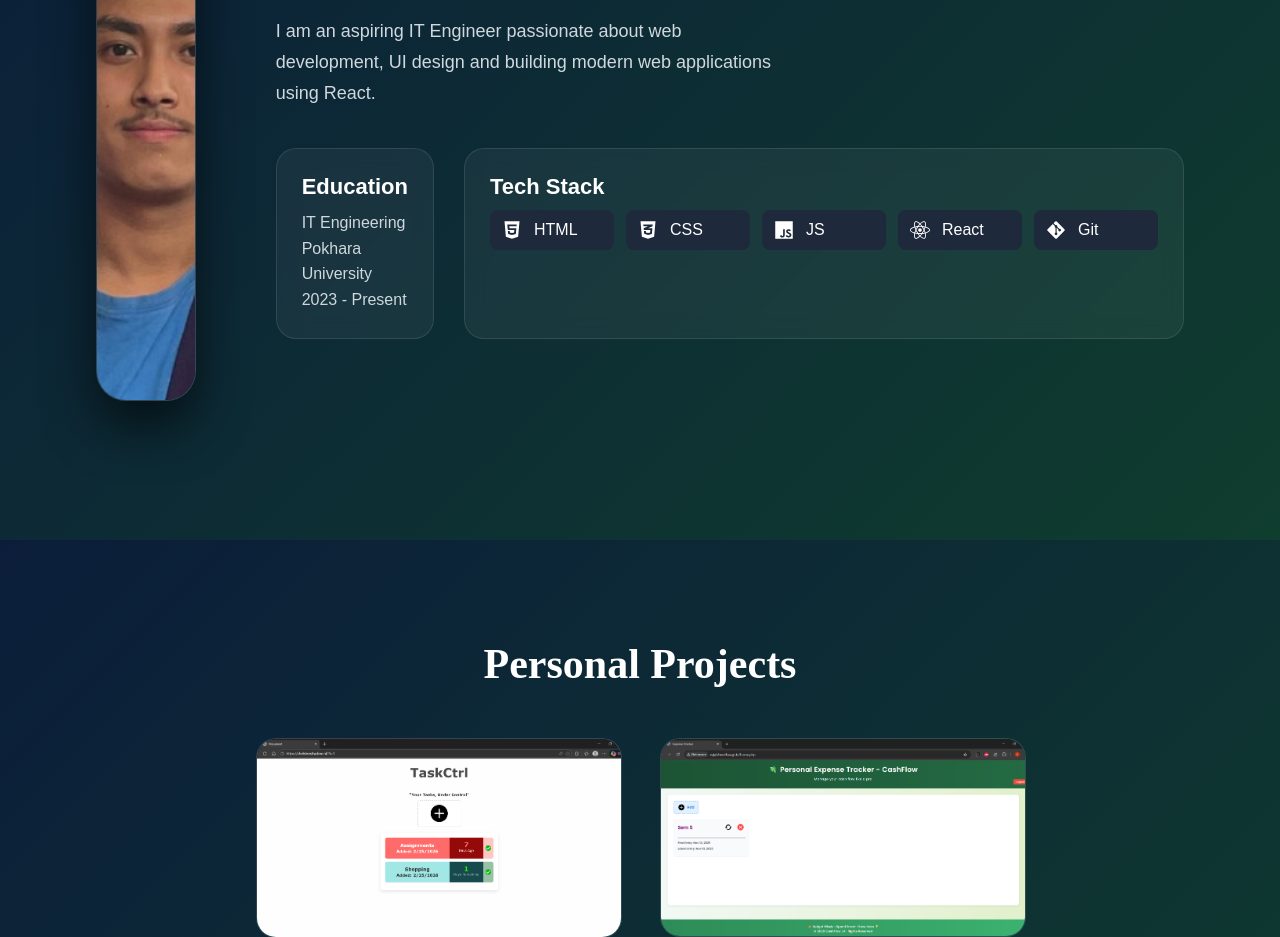
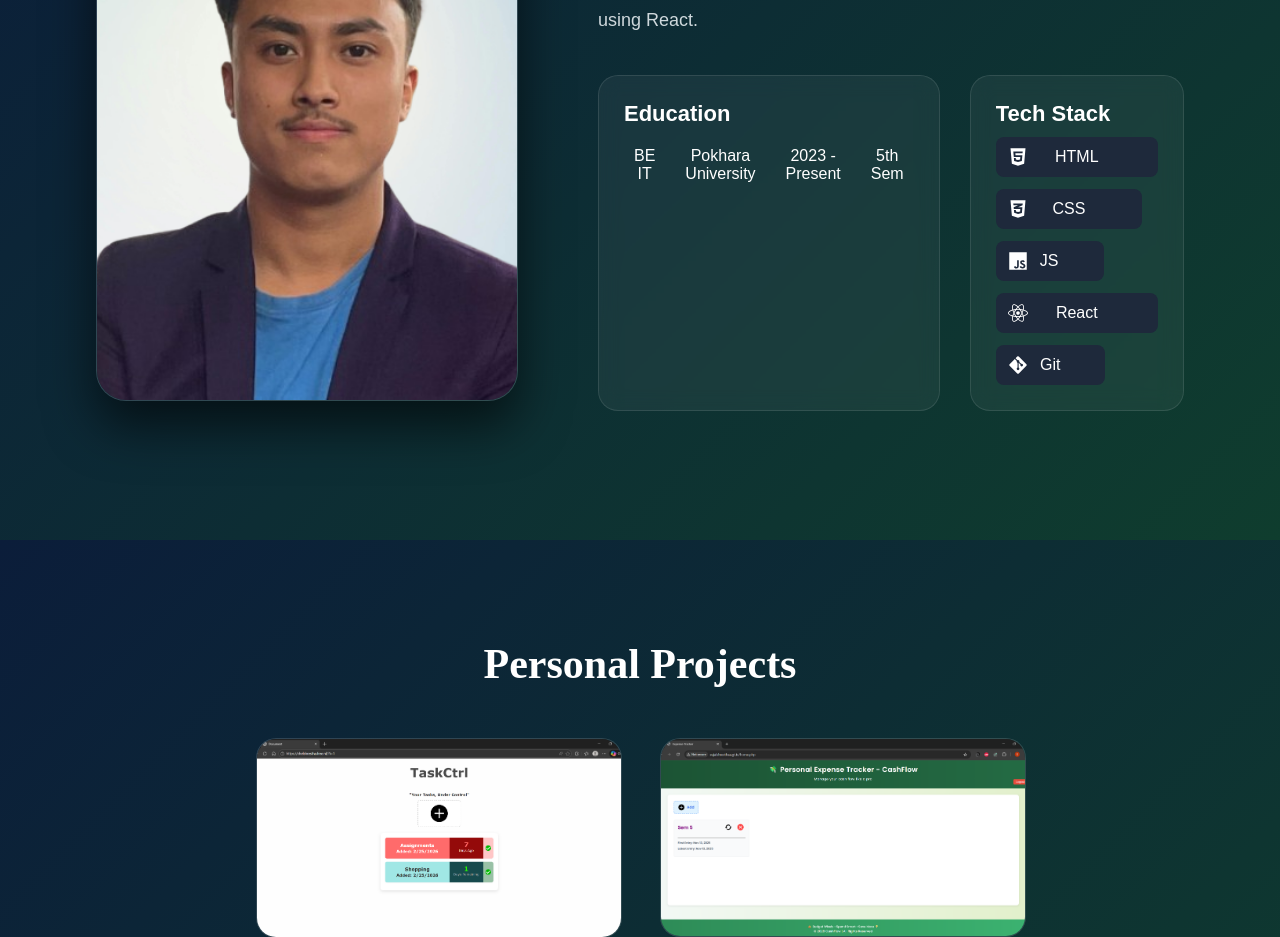
Before and after one commit to Sujal-Shrestha-SS/portfolio, a React (Vite) app in the folder my-portfolio/: page / in a window 1280 px wide. Shown: the part 1060-1997 px from the top of the page. Built offline with nearby package versions, Linux system fonts and the light colour scheme.

Commit message:
Changing education block content

```diff
--- a/my-portfolio/src/components/About.jsx
+++ b/my-portfolio/src/components/About.jsx
@@ -25,11 +25,12 @@ const About = () => {
 
           <InfoCard>
             <CardTitle>Education</CardTitle>
-            <CardText>
-              IT Engineering <br/>
-              Pokhara University <br />
-              2023 - Present
-            </CardText>
+            <EducationGrid>
+              <span>BE IT</span>
+              <span>Pokhara University</span>
+              <span>2023 - Present</span>
+              <span>5th Sem</span>
+            </EducationGrid>
           </InfoCard>
 
           <InfoCard>
@@ -174,19 +175,34 @@ const CardText = styled.p`
   color: #cfd8dc;
   line-height: 1.6;
 `
+const EducationGrid = styled.div`
+  display: grid;
+  grid-template-columns: 1fr 2fr 1.5fr 1fr; /* column widths */
+  gap: 10px;
+  align-items: center;
+  margin-top: 10px;
+
+  span {
+
+    padding: 10px;
+    border-radius: 6px;
+    text-align: center;
+  }
+`
 
 
 const TechList = styled.div`
   display: flex;
-
+  flex-wrap: wrap; //allows items to go to next line
   gap: 12px;
 `
 
 const TechItem = styled.div`
-  display: flex;
+  display: grid;
   align-items: center;
   gap: 12px;
-  width: 100px;
+  grid-template-columns: repeat(3, 1fr); //3 per row
+
 
   padding: 10px 12px;
   border-radius: 8px;
```
